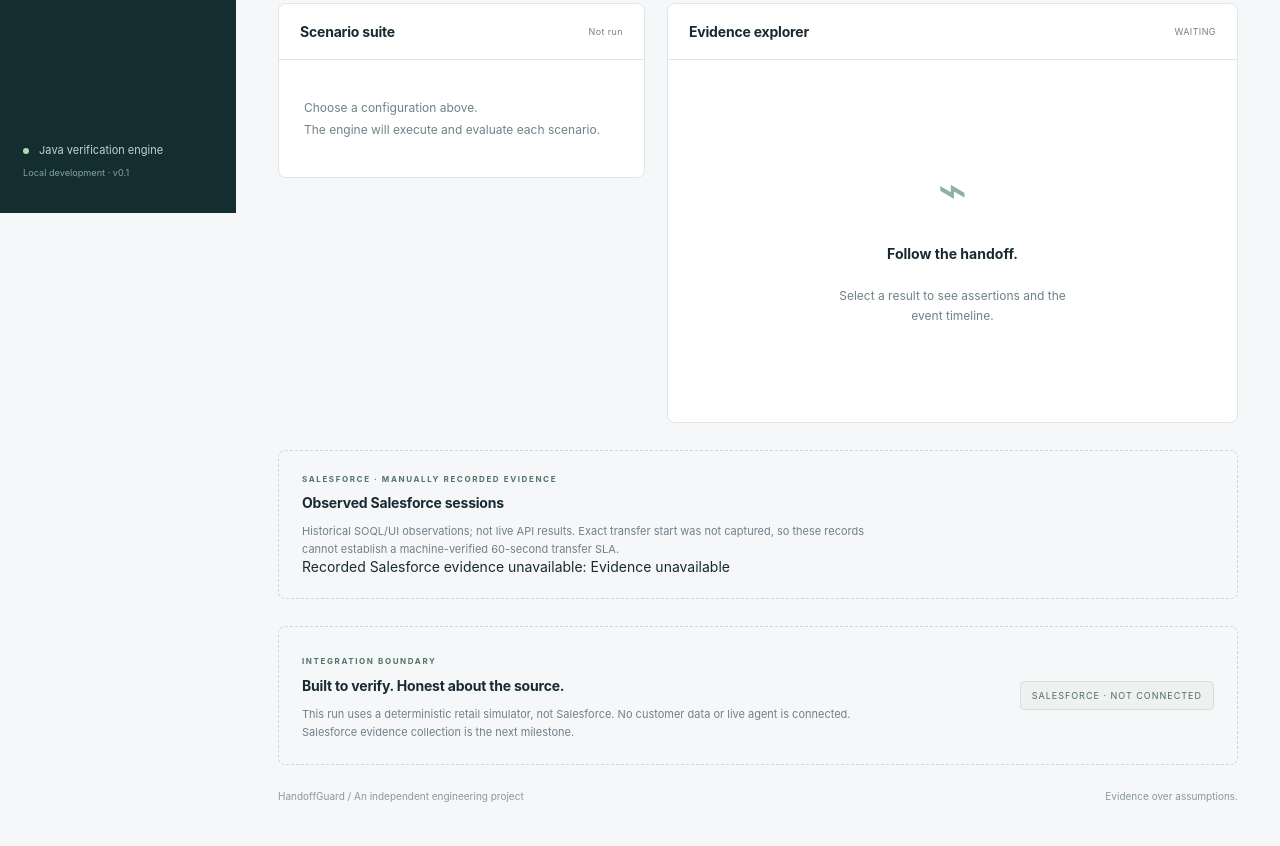
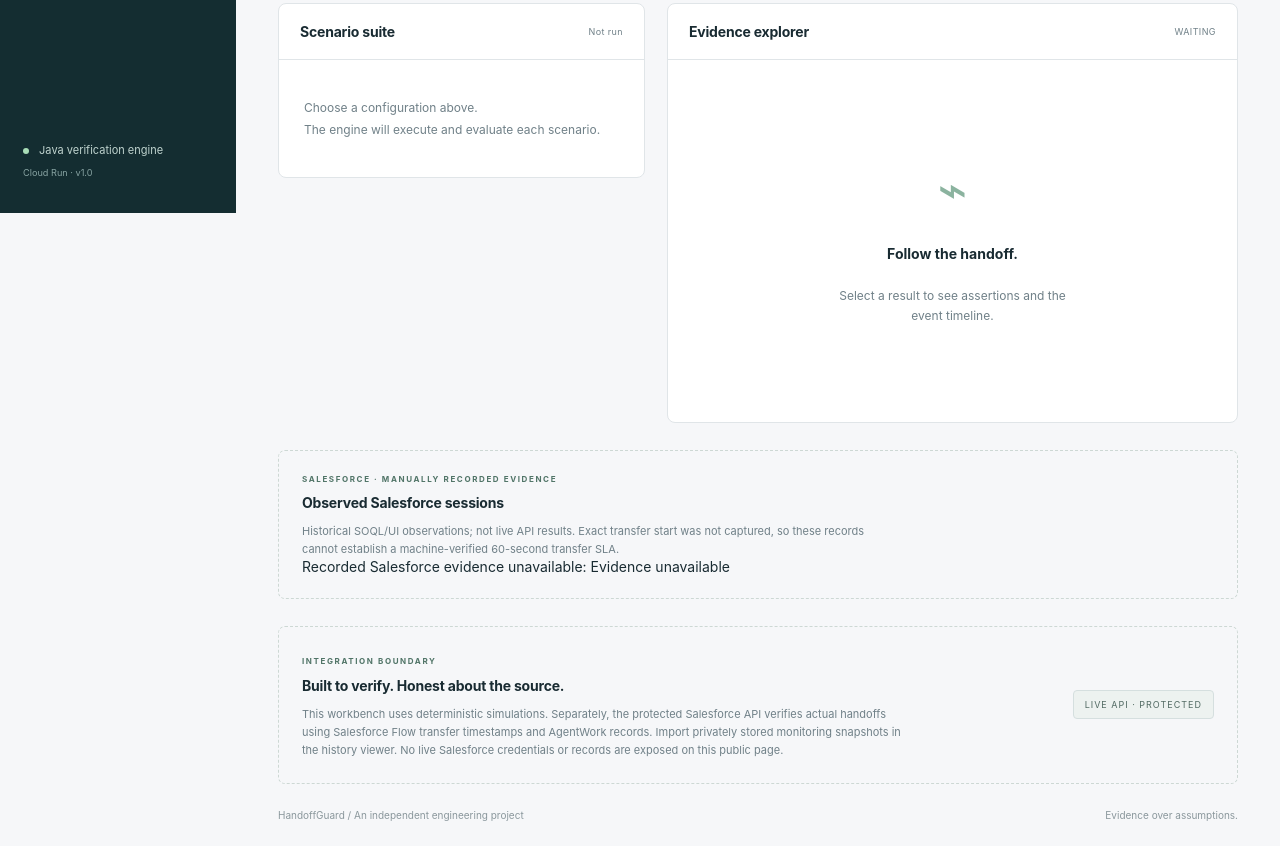
Before and after one commit to davehrsh/HandOffGuard, a website: page web/index.html in a window 1280 px wide. Shown: the part 587-1433 px from the top of the page. Drawn offline with Linux system fonts and the light colour scheme; no server answers.

Commit message:
docs(ui): label simulator separately from protected live Salesforce monitoring

```diff
--- a/web/index.html
+++ b/web/index.html
@@ -1,7 +1,7 @@
 <!doctype html><html lang="en"><head><meta charset="utf-8"><meta name="viewport" content="width=device-width,initial-scale=1"><title>HandoffGuard • Reliability lab</title><link rel="stylesheet" href="/style.css"></head><body>
-<aside><a class="brand" href="/">◈ <span>HandoffGuard</span></a><div class="workspace">ENGINEERING WORKSPACE <b>Retail support lab</b></div><nav><a href="#suite" class="active">◫ &nbsp; Test workbench</a><a href="#evidence">≋ &nbsp; Evidence explorer</a><a href="#about">⌘ &nbsp; Integration status</a></nav><div class="aside-bottom"><span class="dot"></span> Java verification engine<br><small>Local development · v0.1</small></div></aside>
+<aside><a class="brand" href="/">◈ <span>HandoffGuard</span></a><div class="workspace">ENGINEERING WORKSPACE <b>Retail support lab</b></div><nav><a href="#suite" class="active">◫ &nbsp; Test workbench</a><a href="#evidence">≋ &nbsp; Evidence explorer</a><a href="/history">◷ &nbsp; Private snapshot viewer</a><a href="#about">⌘ &nbsp; Integration status</a></nav><div class="aside-bottom"><span class="dot"></span> Java verification engine<br><small>Cloud Run · v1.0</small></div></aside>
 <main><header><span>Workspace <i>/</i> Retail support <i>/</i> Reliability lab</span><span class="badge">SIMULATED ENVIRONMENT</span></header>
 <section class="intro" id="suite"><div class="eyebrow">AGENT → HUMAN · END-TO-END VERIFICATION</div><h1>A transfer promise<br>isn’t a completed handoff.</h1><p>Verify the destination, context and recovery path.<br>Every verdict comes with observable evidence.</p><div class="actions"><button id="broken" class="primary">Run broken configuration <span>↗</span></button><button id="fixed" class="secondary">Run corrected configuration</button><button id="export" class="text" disabled>↓ Export evidence</button></div><p id="status" class="status" role="status" aria-live="polite">Ready. Run a configuration to inspect six handoff scenarios.</p></section>
 <div class="metrics"><article><label>SCENARIOS</label><strong id="total">06</strong><small>Retail escalation suite</small></article><article><label>CHECKS PASSED</label><strong id="passed">—</strong><small id="passed-sub">Awaiting first run</small></article><article><label>FAILED SCENARIOS</label><strong id="failed">—</strong><small>Release-blocking findings</small></article><article><label>HANDOFF P95</label><strong id="latency">—</strong><small>Simulated event time · 5s SLO</small></article></div>
 <section class="workbench"><div class="suite-panel"><div class="panel-title"><h2>Scenario suite</h2><span id="profile">Not run</span></div><div id="scenarios" class="scenario-list"><p class="empty">Choose a configuration above.<br>The engine will execute and evaluate each scenario.</p></div></div><div id="evidence" class="evidence-panel"><div class="panel-title"><h2>Evidence explorer</h2><span id="verdict">WAITING</span></div><div id="detail"><div class="empty detail-empty"><div class="large-icon">⌁</div><h3>Follow the handoff.</h3><p>Select a result to see assertions and the event timeline.</p></div></div></div></section>
-<section id="salesforce" class="integration" style="display:block"><div class="eyebrow">SALESFORCE · MANUALLY RECORDED EVIDENCE</div><h2>Observed Salesforce sessions</h2><p>Historical SOQL/UI observations; not live API results. Exact transfer start was not captured, so these records cannot establish a machine-verified 60-second transfer SLA.</p><div id="salesforce-sessions" aria-live="polite">Loading recorded evidence…</div></section><section id="about" class="integration"><div><span class="eyebrow">INTEGRATION BOUNDARY</span><h2>Built to verify. Honest about the source.</h2><p>This run uses a deterministic retail simulator, not Salesforce. No customer data or live agent is connected. Salesforce evidence collection is the next milestone.</p></div><span class="badge">SALESFORCE · NOT CONNECTED</span></section><footer>HandoffGuard / An independent engineering project <span>Evidence over assumptions.</span></footer></main><script src="/app.js"></script></body></html>
+<section id="salesforce" class="integration" style="display:block"><div class="eyebrow">SALESFORCE · MANUALLY RECORDED EVIDENCE</div><h2>Observed Salesforce sessions</h2><p>Historical SOQL/UI observations; not live API results. Exact transfer start was not captured, so these records cannot establish a machine-verified 60-second transfer SLA.</p><div id="salesforce-sessions" aria-live="polite">Loading recorded evidence…</div></section><section id="about" class="integration"><div><span class="eyebrow">INTEGRATION BOUNDARY</span><h2>Built to verify. Honest about the source.</h2><p>This workbench uses deterministic simulations. Separately, the protected Salesforce API verifies actual handoffs using Salesforce Flow transfer timestamps and AgentWork records. Import privately stored monitoring snapshots in the history viewer. No live Salesforce credentials or records are exposed on this public page.</p></div><span class="badge">LIVE API · PROTECTED</span></section><footer>HandoffGuard / An independent engineering project <span>Evidence over assumptions.</span></footer></main><script src="/app.js"></script></body></html>
```
